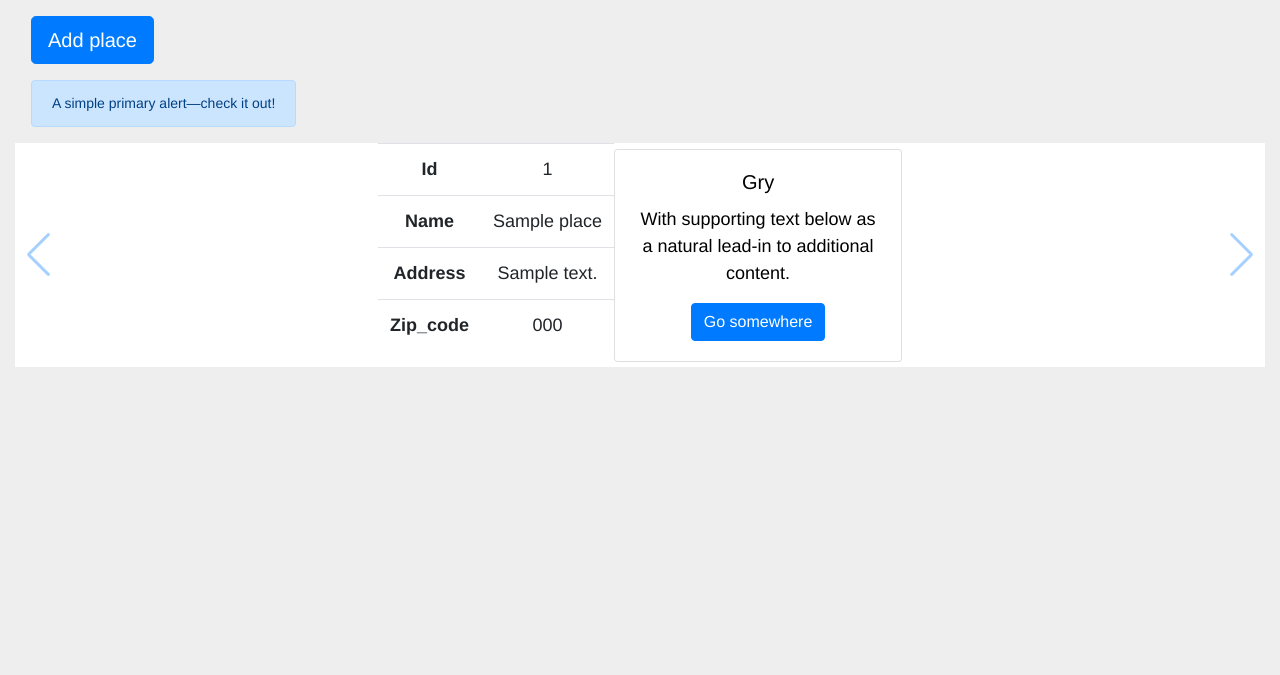
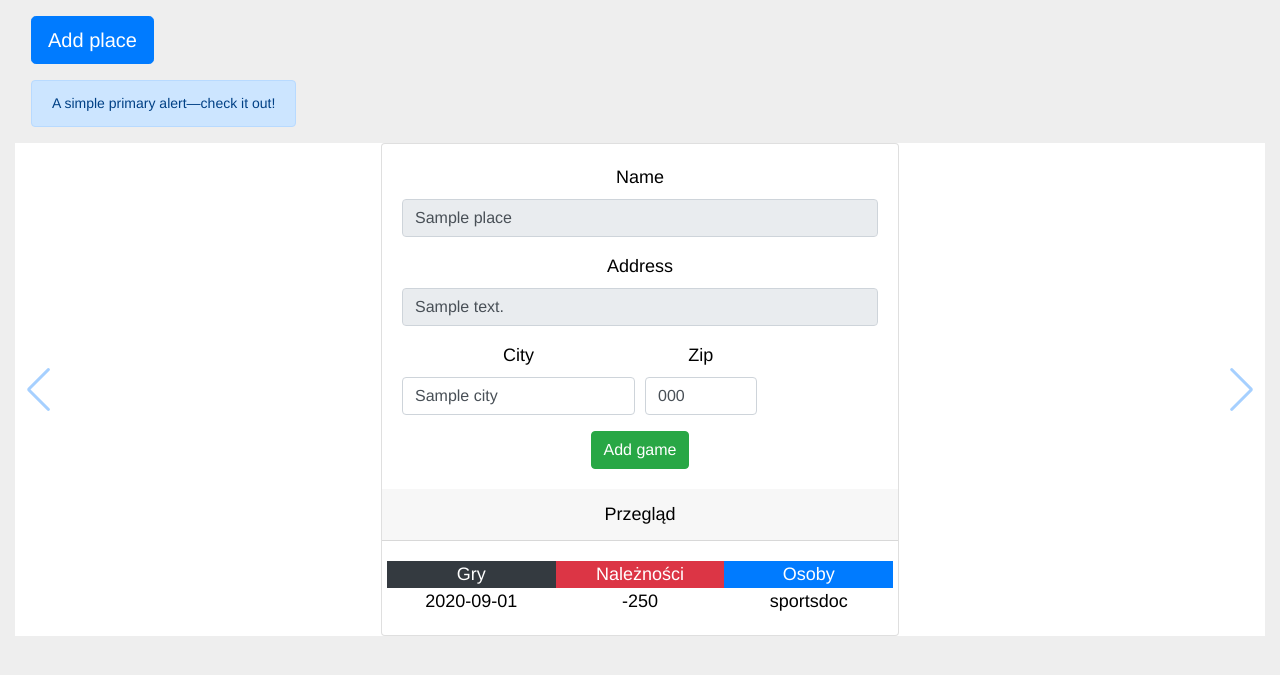
Before and after one commit to abedo/sportsdoc, a Symfony app: template templates/place/index.mobile.html.twig in a window 1280 px wide. Shown: the part 56-731 px from the top of the page. Run offline with Twig, Linux system fonts and the light colour scheme; the template is opened without the code that fills it: most values are stand-ins (such as "Sample title", 1, 10 or a date in 2020); some libraries are stand-ins or nearby versions.

Commit message:
added profiler and new_game request parameter

```diff
--- a/composer.json
+++ b/composer.json
@@ -30,6 +30,8 @@
         "twig/twig": "^2.12|^3.0"
     },
     "require-dev": {
+        "symfony/stopwatch": "^4.4",
+        "symfony/web-profiler-bundle": "^4.4"
     },
     "config": {
         "preferred-install": {
--- a/config/bundles.php
+++ b/config/bundles.php
@@ -11,4 +11,5 @@ return [
     Symfony\Bundle\SecurityBundle\SecurityBundle::class => ['all' => true],
     EasyCorp\Bundle\EasyAdminBundle\EasyAdminBundle::class => ['all' => true],
     KnpU\OAuth2ClientBundle\KnpUOAuth2ClientBundle::class => ['all' => true],
+    Symfony\Bundle\WebProfilerBundle\WebProfilerBundle::class => ['dev' => true, 'test' => true],
 ];
--- a/src/Controller/GameController.php
+++ b/src/Controller/GameController.php
@@ -5,6 +5,7 @@ namespace App\Controller;
 use App\Entity\Game;
 use App\Form\GameType;
 use App\Repository\GameRepository;
+use App\Repository\PlaceRepository;
 use Symfony\Bundle\FrameworkBundle\Controller\AbstractController;
 use Symfony\Component\HttpFoundation\Request;
 use Symfony\Component\HttpFoundation\Response;
@@ -28,9 +29,10 @@ class GameController extends AbstractController
     /**
      * @Route("/new", name="game_new", methods={"GET","POST"})
      */
-    public function new(Request $request): Response
+    public function new(Request $request, PlaceRepository $place): Response
     {
         $game = new Game();
+        $game->setPlace($place->findOneBy(['id' => $request->query->get('place', 1)]));
         $form = $this->createForm(GameType::class, $game);
         $form->handleRequest($request);
 
--- a/src/Entity/User.php
+++ b/src/Entity/User.php
@@ -176,4 +176,9 @@ class User implements UserInterface
 
         return $this;
     }
+
+    public function __toString()
+    {
+        return $this->fullname;
+    }
 }
--- a/templates/place/index.mobile.html.twig
+++ b/templates/place/index.mobile.html.twig
@@ -18,33 +18,64 @@
         <div class="swiper-wrapper">
             {% for place in places %}
                 <div class="swiper-slide">
-                    <div>
-                        <table class="table">
-                            <tbody>
-                            <tr>
-                                <th>Id</th>
-                                <td>{{ place.id }}</td>
-                            </tr>
-                            <tr>
-                                <th>Name</th>
-                                <td>{{ place.name }}</td>
-                            </tr>
-                            <tr>
-                                <th>Address</th>
-                                <td>{{ place.address }}</td>
-                            </tr>
-                            <tr>
-                                <th>Zip_code</th>
-                                <td>{{ place.zip }}</td>
-                            </tr>
-                            </tbody>
-                        </table>
-                    </div>
-                    <div class="card" style="width: 18rem;">
+                    <div class="card">
                         <div class="card-body">
-                            <h5 class="card-title">Gry</h5>
-                            <p class="card-text">With supporting text below as a natural lead-in to additional content.</p>
-                            <a href="#" class="btn btn-primary">Go somewhere</a>
+                            <form>
+                                <div class="form-group">
+                                    <label for="inputAddress">Name</label>
+                                    <input type="text" class="form-control" id="name" placeholder="1234 Main St"
+                                        value="{{ place.name }}" readonly>
+                                </div>
+                                <div class="form-group">
+                                    <label for="inputAddress2">Address</label>
+                                    <input type="text" class="form-control" id="address" placeholder="Apartment, studio, or floor"
+                                        value="{{ place.address }}" readonly>
+                                </div>
+                                <div class="form-row">
+                                    <div class="form-group col-md-6">
+                                        <label for="inputCity">City</label>
+                                        <input type="text" class="form-control" id="inputCity"
+                                            value="{{ place.city }}">
+                                    </div>
+                                    <div class="form-group col-md-3">
+                                        <label for="inputZip">Zip</label>
+                                        <input type="text" class="form-control" id="inputZip"
+                                               value="{{ place.zip }}">
+                                    </div>
+                                </div>
+{#                                <div class="form-group">#}
+{#                                    <button type="submit" class="btn btn-primary">Sign in</button>#}
+{#                                    <button type="submit" class="btn btn-primary">Sign in</button>#}
+{#                                </div>#}
+                            </form>
+                            <a href="#" class="btn btn-success btn-cancel">Add game</a>
+                        </div>
+                        <div class="card-header">
+                            Przegląd
+                        </div>
+                        <div class="card-body">
+                            <div class="row">
+                                <div class="col-sm btn-dark">
+                                    Gry
+                                </div>
+                                <div class="col-sm btn-danger">
+                                    Należności
+                                </div>
+                                <div class="col-sm btn-primary">
+                                    Osoby
+                                </div>
+                            </div>
+                            <div class="row">
+                                <div class="col-sm">
+                                    2020-09-01
+                                </div>
+                                <div class="col-sm">
+                                    -250
+                                </div>
+                                <div class="col-sm">
+                                    sportsdoc
+                                </div>
+                            </div>
                         </div>
                     </div>
                 </div>
```
Also changed, not shown: config/routes/dev/web_profiler.yaml (added, +7 -0 lines), 4 other files.
